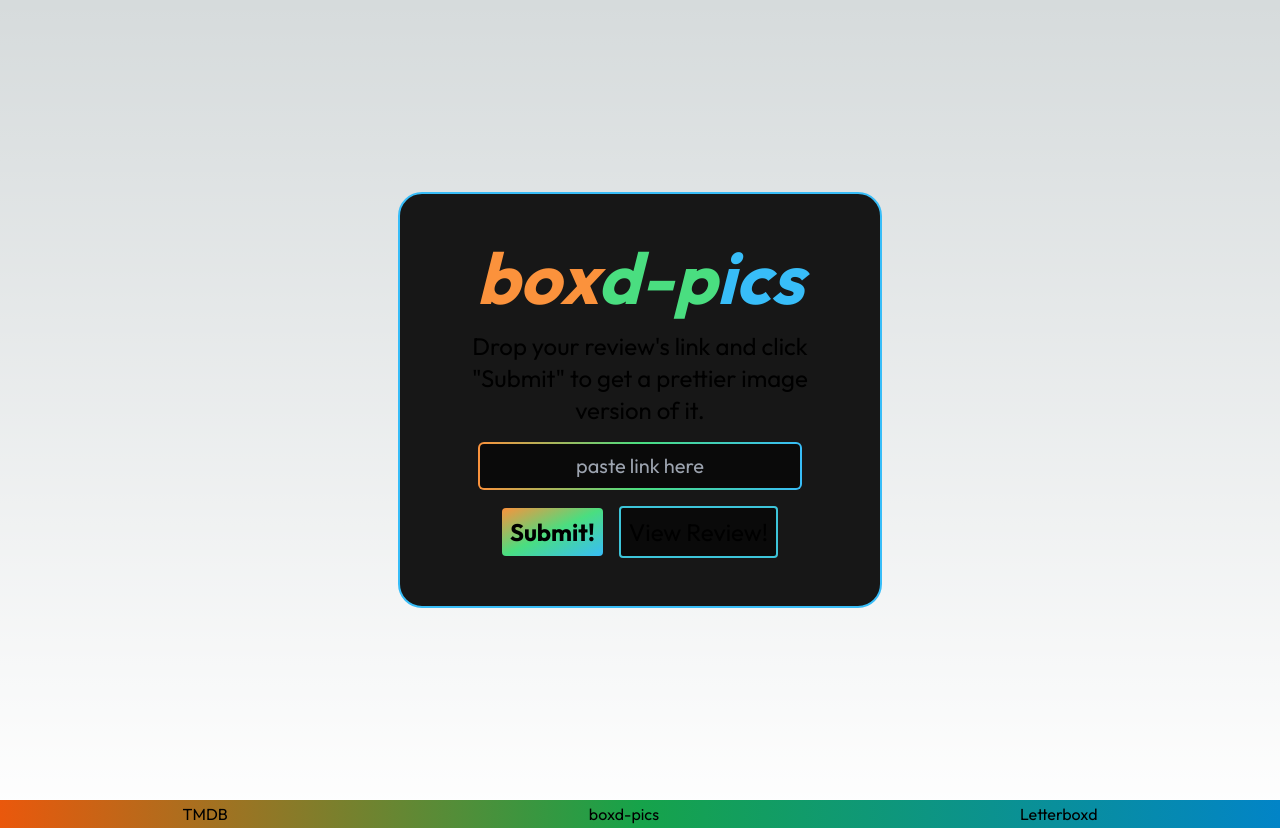
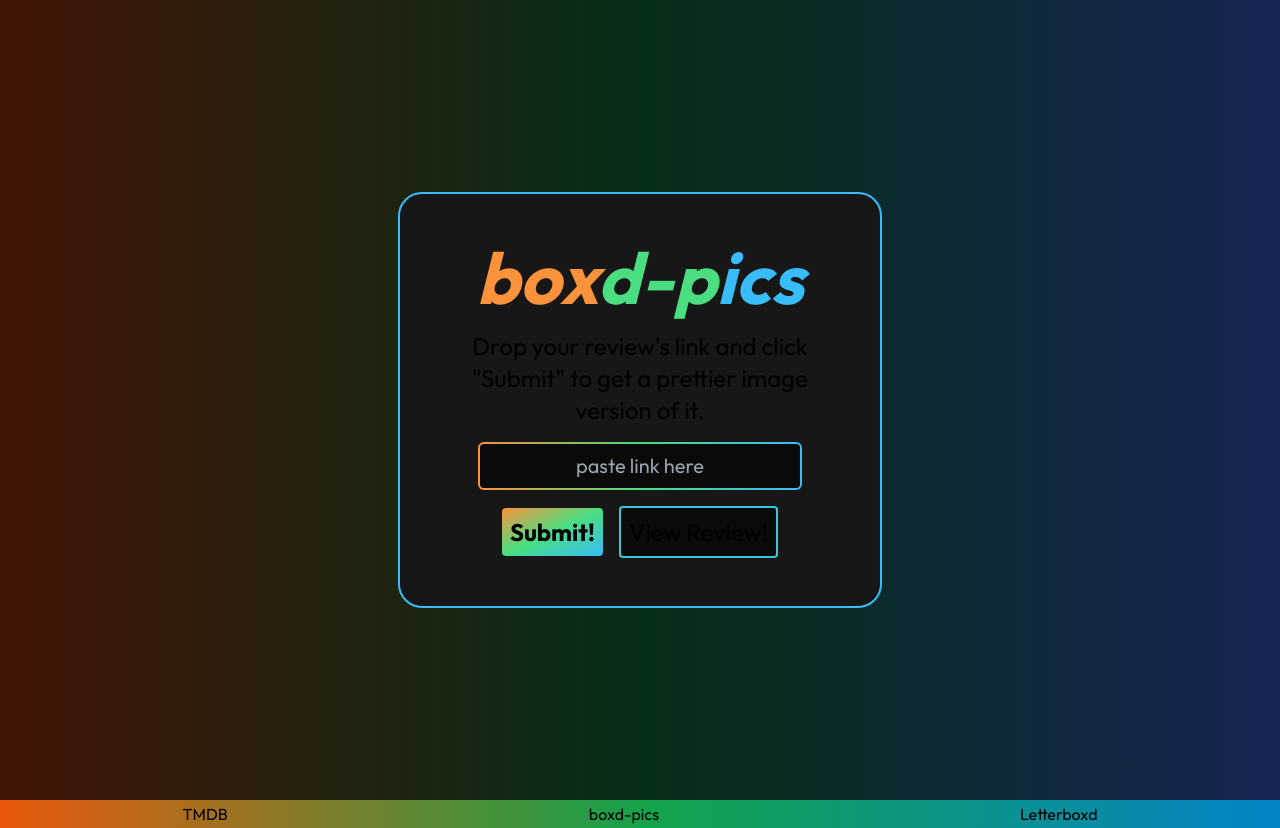
Before and after one commit to linuxdotexe/boxdp, a Next.js app: page / in a window 1280 px wide. Built offline with nearby package versions, Linux system fonts and the light colour scheme.

Commit message:
add: gradient background

```diff
--- a/src/app/page.tsx
+++ b/src/app/page.tsx
@@ -65,7 +65,7 @@
       {/* <div className="opacity-50 blur bg-gradient-to-r from-orange-400 via-green-400 to-blue-400 w-full h-24 top-[-5px] z-0 absolute"></div>
       <div className="absolute bg-gradient-to-t from-black w-full top-5 h-20"></div> */}
       {/* <div className="absolute blur w-screen h-screen z-[-10]"></div> */}
-      <main className="flex justify-center items-center min-h-screen z-10">
+      <main className="bg-gradient-to-r from-orange-950 via-green-950 to-blue-950 flex justify-center items-center min-h-screen z-10">
         <div className="bg-neutral-900 border-solid border-2 border-sky-400 w-min p-12 rounded-3xl items-center flex flex-col gap-4">
           <h1 className="text-7xl font-bold italic">
             <span className="text-orange-400">box</span>
--- a/src/components/ImageViewer.tsx
+++ b/src/components/ImageViewer.tsx
@@ -23,7 +23,7 @@
         backgroundPosition: "center",
     };
     return (
-        <div className="flex flex-row justify-evenly" id="review">
+        <div className="bg-gradient-to-r from-orange-950 via-green-950 to-blue-950 flex flex-row justify-evenly" id="review">
             <article
                 ref={myRef}
                 className="m-auto flex h-[1080px] flex-col justify-end w-[1440px] bg-slate-800 select-none"
```
